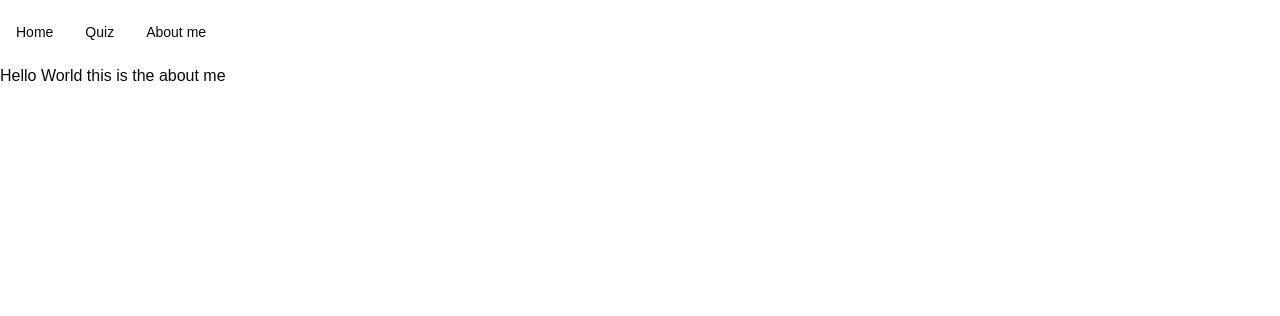
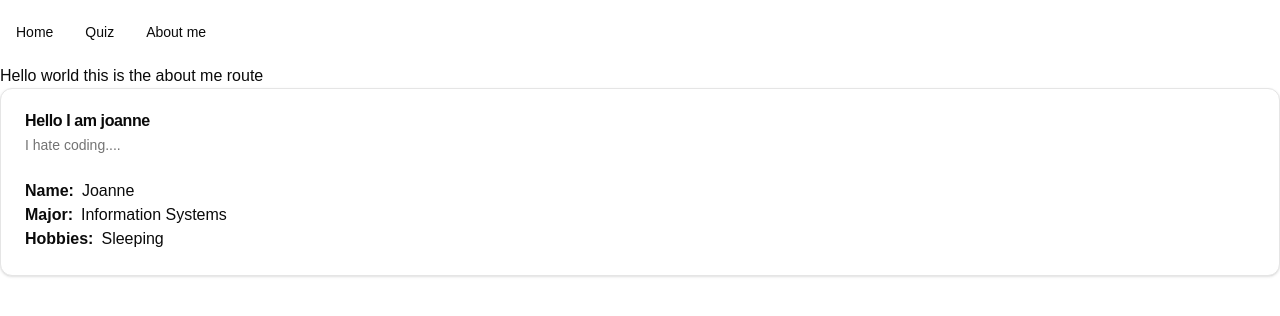
Before and after one commit to joannetheanne/heartcode-training, a Next.js app: page /about-me in a window 1280 px wide. Shown: the top 316 px of the page. Built offline with nearby package versions, Linux system fonts and the light colour scheme.

Commit message:
about me

```diff
--- a/src/app/about-me/page.tsx
+++ b/src/app/about-me/page.tsx
@@ -1,3 +1,27 @@
-export default function AboutMe() {
-    return(<div>Hello World this is the about me</div>);
+import { Card, CardContent, CardDescription, CardHeader, CardTitle } from "@/components/ui/card";
+
+  export default function AboutMe() {
+    return (
+      <div>
+          Hello world this is the about me route
+          <Card>
+              <CardHeader>
+                  <CardTitle>
+                      Hello I am joanne
+                  </CardTitle>
+                  <CardDescription>
+                      I hate coding....
+                  </CardDescription>
+              </CardHeader>
+              <CardContent>
+                  <div className="flex flex-row gap-2">
+                      <p className="font-bold">Name:</p>
+                      Joanne
+                  </div>
+                  <div className="flex flex-row gap-2"><p className="font-bold">Major:</p>Information Systems</div>
+                  <div className="flex flex-row gap-2"><p className="font-bold">Hobbies:</p>Sleeping</div>
+              </CardContent>
+          </Card>
+      </div>
+    );
   }
--- a/src/app/page.tsx
+++ b/src/app/page.tsx
@@ -1,5 +1,3 @@
-import {NavigationBar} from '@/components/navbar/navigation-menu'
 export default function Home() {
-  return(<div>
-    <NavigationBar></NavigationBar> Hello World</div>);
+  return(<div>Hello World</div>);
 }
--- a/src/app/quiz/page.tsx
+++ b/src/app/quiz/page.tsx
@@ -1,3 +1,4 @@
+import {NavigationBar} from '@/components/navbar/navigation-menu'
 export default function Quiz() {
     return(<div>Hello World this is the quiz</div>);
   }
--- a/src/components/navbar/navigation-menu.tsx
+++ b/src/components/navbar/navigation-menu.tsx
@@ -5,9 +5,11 @@
     return (
         <NavigationMenu className="list-none h-16">
             <NavigationMenuItem>
+                <Link href="/" legacyBehavior passHref>
                     <NavigationMenuLink className={navigationMenuTriggerStyle()}>
                         Home
                     </NavigationMenuLink>
+                </Link>
             </NavigationMenuItem>
             <NavigationMenuItem>
                 <Link href="/quiz" legacyBehavior passHref>
```
